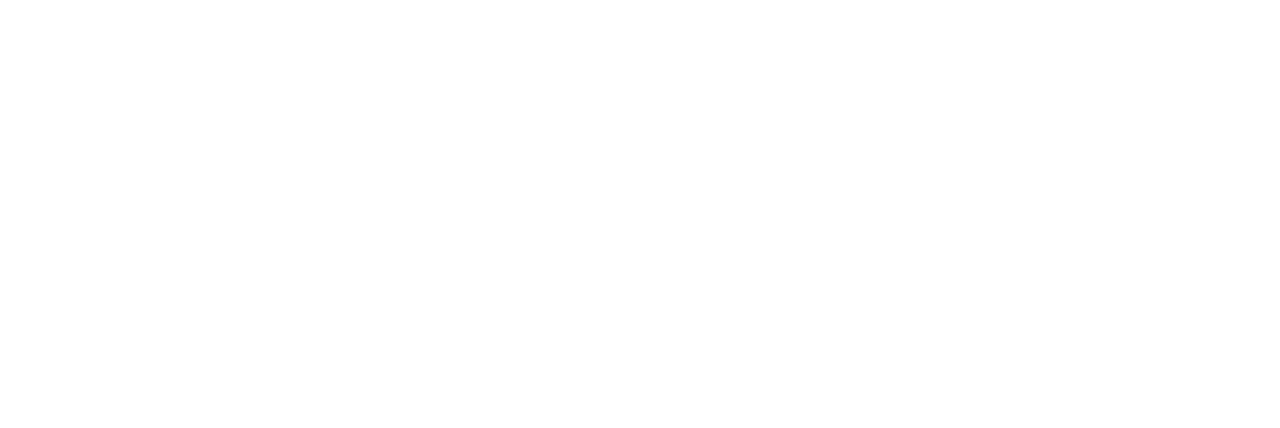
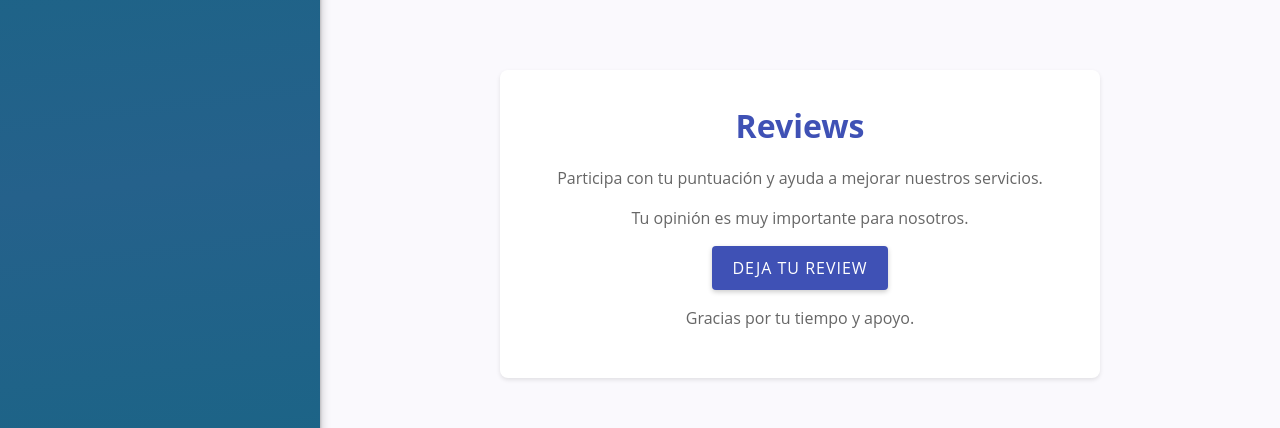
Before and after one commit to SynapSoft-Grupo-3-Fundamentos/Front, an Angular app: page /review in a window 1280 px wide. Before the commit this address led to /. Shown: the part 200-628 px from the top of the page. Built offline with nearby package versions, Linux system fonts and the light colour scheme.

Commit message:
feat: update view Reviews

```diff
--- a/angular.json
+++ b/angular.json
@@ -89,5 +89,8 @@
         }
       }
     }
+  },
+  "cli": {
+    "analytics": false
   }
 }
--- a/src/app/app.routes.ts
+++ b/src/app/app.routes.ts
@@ -8,6 +8,7 @@
 import { ReservationListComponent } from './reservations/pages/reservation-list/reservation-list.component';
 import { ServiceDetailComponent } from './search-caregivers/pages/service-detail/service-detail.component';
 import { PaymentHistoryComponent } from './payments/pages/payment-history/payment-history.component';
+import {ReviewPageComponent} from "./reviews/pages/review-page/review-page.component";
 
 export const routes: Routes = [
   {
@@ -36,6 +37,7 @@
       { path: 'search-caregiver/:id', component: ServiceDetailComponent },
       { path: 'your-service', component: ServiceDetailComponent },
       { path: 'reservations', component: ReservationListComponent },
+      { path: 'review', component: ReviewPageComponent },
     ],
   },
 ];
--- a/src/app/public/components/menu/menu.component.ts
+++ b/src/app/public/components/menu/menu.component.ts
@@ -46,6 +46,18 @@
       icon: 'book-open-blank-variant-outline',
       role: 'caregiver',
     },
+    {
+      name: 'Reviews',
+      link: '/review',
+      icon: 'stars',
+      role: 'all',
+    },
+    {
+      name: 'Support',
+      link: '/support',
+      icon: 'list_alt',
+      role: 'all',
+    },
   ];
 
   filteredMenuList: typeof this.menuList = [];
--- /dev/null
+++ b/src/app/reviews/pages/review-page/review-page.component.css
@@ -0,0 +1,49 @@
+body {
+  font-family: 'Roboto', sans-serif;
+  margin: 0;
+  padding: 0;
+  background-color: #f5f5f5;
+  display: flex;
+  justify-content: center;
+  align-items: center;
+  height: 100vh;
+}
+.container {
+  text-align: center;
+  background-color: white;
+  padding: 2rem;
+  border-radius: 8px;
+  box-shadow: 0 2px 4px rgba(0, 0, 0, 0.1);
+  max-width: 600px;
+  width: 100%;
+}
+.view-wrapper {
+  display: flex;
+  justify-content: center;
+  align-items: center;
+  min-height: 100vh;
+}
+h1 {
+  color: #3f51b5;
+}
+.message {
+  margin: 1rem 0;
+  color: #666;
+}
+.mat-raised-button {
+  background-color: #3f51b5;
+  color: white;
+  padding: 10px 20px;
+  border: none;
+  border-radius: 4px;
+  cursor: pointer;
+  font-size: 16px;
+  text-transform: uppercase;
+  letter-spacing: 1px;
+  box-shadow: 0 2px 5px rgba(0, 0, 0, 0.2);
+  transition: background-color 0.3s, box-shadow 0.3s;
+}
+.mat-raised-button:hover {
+  background-color: #303f9f;
+  box-shadow: 0 4px 8px rgba(0, 0, 0, 0.3);
+}
--- /dev/null
+++ b/src/app/reviews/pages/review-page/review-page.component.html
@@ -0,0 +1,11 @@
+<div class="view-wrapper">
+  <div class="container">
+    <h1>Reviews</h1>
+    <p class="message">Participa con tu puntuación y ayuda a mejorar nuestros servicios.</p>
+    <p class="message">Tu opinión es muy importante para nosotros.</p>
+    <button class="mat-raised-button" onclick="window.location.href='https://forms.gle/your-form-id'">
+      Deja tu review
+    </button>
+    <p class="message">Gracias por tu tiempo y apoyo.</p>
+  </div>
+</div>
```
Also changed, not shown: src/app/reviews/pages/review-page/review-page.component.ts (added, +12 -0 lines), 1 other file (tests, documents, lock files or other folders).
